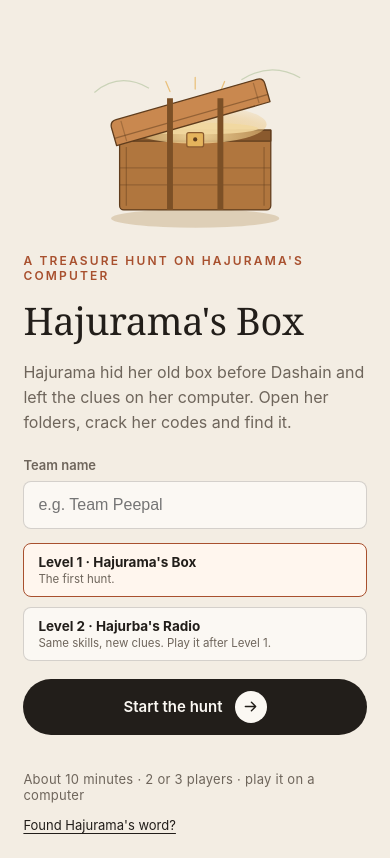
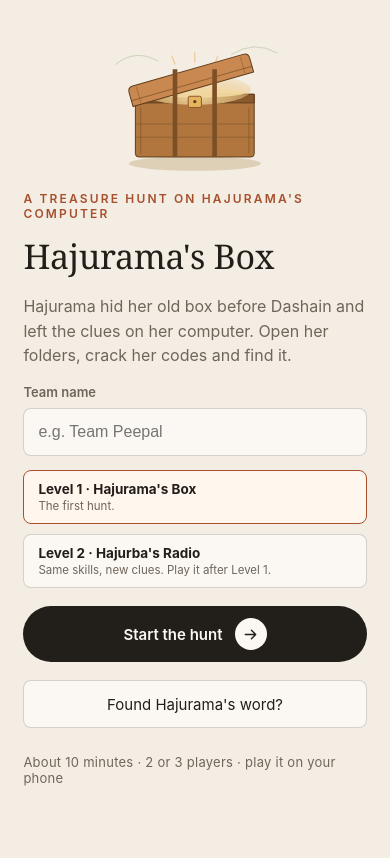
Before and after one commit to dantwoashim/escape, a React (Vite) app: page / in a window 390 px wide. Built offline with nearby package versions, Linux system fonts and the light colour scheme.

Commit message:
Landing: word gate visible on phones

```diff
--- a/src/components/Landing.tsx
+++ b/src/components/Landing.tsx
@@ -2,6 +2,7 @@ import { useState } from "react";
 import { useMeta, useActions, elapsed } from "../game/state";
 import { fmtTime } from "../game/logic";
 import { bonusHint, checkWord, setBonusHint } from "../game/bonus";
+import { useIsMobile } from "../game/useIsMobile";
 import { ArrowRight } from "@phosphor-icons/react";
 import { LEVELS } from "../game/levels";
 import { loadRuns } from "../game/runs";
@@ -96,6 +97,7 @@ function WordGate() {
 
 export default function Landing() {
   const state = useMeta();
+  const mobile = useIsMobile();
   const { dispatch } = useActions();
   const [team, setTeam] = useState(state.team || "");
   // preselect Level 2 once a Level 1 run exists on this computer
@@ -151,8 +153,12 @@ export default function Landing() {
               </button>
             )}
           </div>
-          <div className="meta-line">About 10 minutes · 2 or 3 players · play it on a computer</div>
           <WordGate />
+          <div className="meta-line">
+            {mobile
+              ? "About 10 minutes · 2 or 3 players · play it on your phone"
+              : "About 10 minutes · 2 or 3 players · play it on a computer"}
+          </div>
         </div>
         <div className="landing-art"><BoxArt /></div>
       </div>
--- a/src/styles/app.css
+++ b/src/styles/app.css
@@ -621,15 +621,16 @@ html.mobile .window, html.mobile .taskbar, html.mobile .desktop, html.mobile .ac
 html.mobile .landing { user-select: none; }
 html.mobile .page, html.mobile .page * { user-select: text; }
 
-/* landing stacks, buttons get big enough to tap */
+/* landing stacks, buttons get big enough to tap; the whole page scrolls
+   (body overflow is hidden, so the landing itself must own the scroll) */
 html.mobile .landing {
-  grid-template-columns: 1fr; align-content: start; gap: 18px;
-  padding: 5vh 6vw 24px; overflow-y: auto;
+  grid-template-columns: 1fr; align-content: start; gap: 14px;
+  padding: 3vh 6vw 24px; height: 100dvh; min-height: 0; overflow-y: auto;
 }
-html.mobile .landing h1 { font-size: 38px; }
-html.mobile .landing p.desc { font-size: 16px; margin-bottom: 22px; }
+html.mobile .landing h1 { font-size: 34px; }
+html.mobile .landing p.desc { font-size: 16px; margin-bottom: 16px; }
 html.mobile .landing-art { order: -1; }
-html.mobile .landing-art svg { width: min(56vw, 240px); }
+html.mobile .landing-art svg { width: min(44vw, 180px); }
 html.mobile .field input { width: 100%; font-size: 16px; min-height: 48px; }
 html.mobile .level-pick { flex-direction: column; }
 html.mobile .level-card { min-height: 52px; }
@@ -724,6 +725,12 @@ html.mobile .field-row { flex-direction: column; align-items: center; gap: 10px;
 html.mobile .properties, html.mobile .ctx-menu, html.mobile .action-sheet { font-size: 15px; }
 html.mobile .word-status { padding: 6px 10px; }
 html.mobile .zoom-slider { display: none; }
+html.mobile .word-link {
+  display: flex; align-items: center; justify-content: center; width: 100%; min-height: 48px;
+  margin-top: 8px; font-size: 15px; text-decoration: none; color: var(--ink);
+  border: 1px solid var(--line-2); border-radius: var(--radius-ctl); background: var(--surface);
+}
+html.mobile .word-done { font-size: 15px; margin-top: 12px; }
 html.mobile .word-ask { width: 100%; }
 html.mobile .word-input { flex: 1; min-width: 0; font-size: 16px; min-height: 44px; }
 html.mobile .word-check { width: auto; }
```
